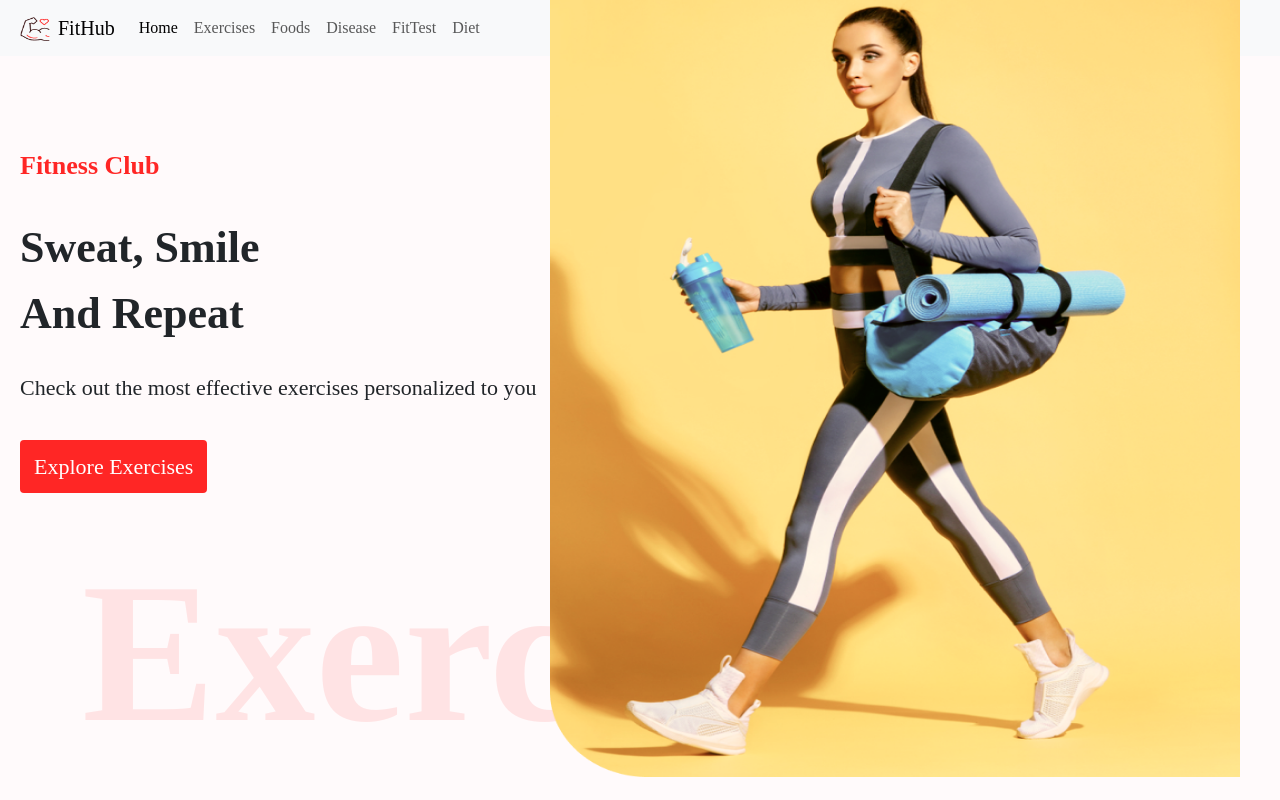
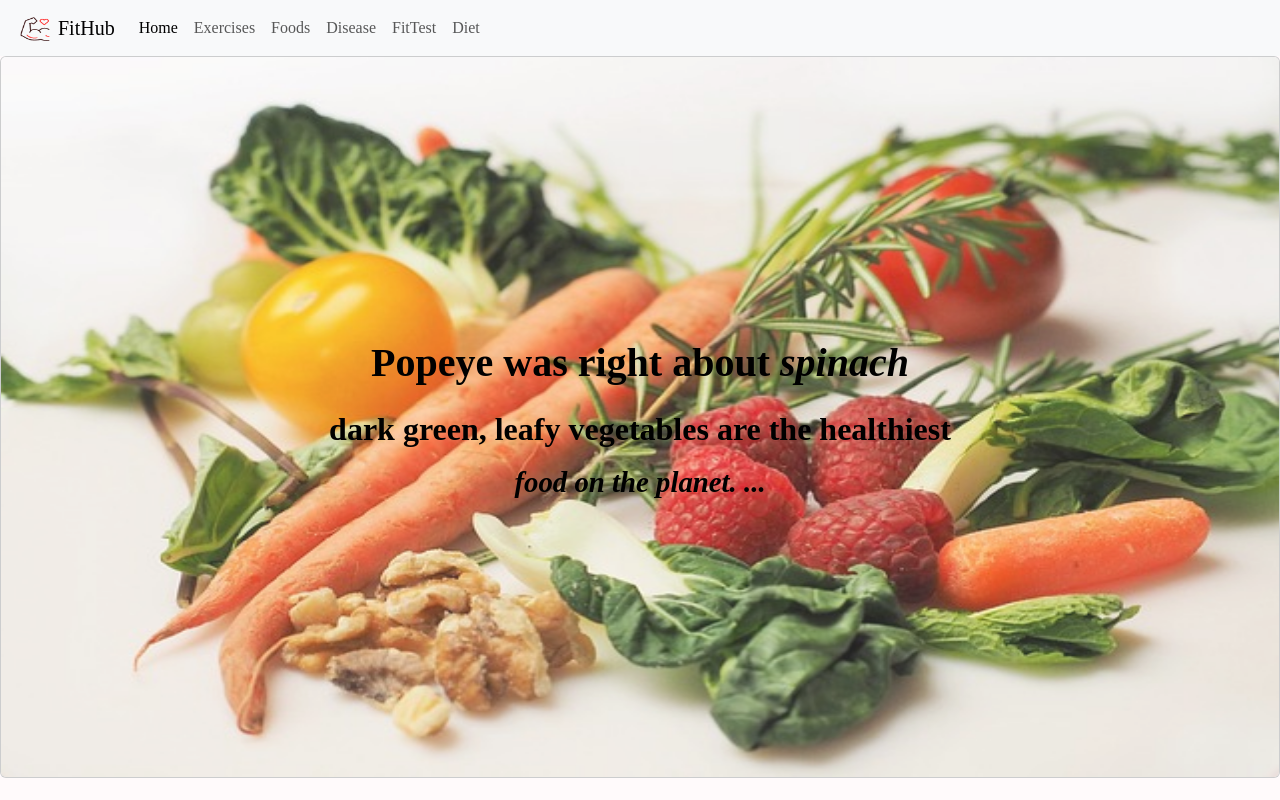
Before and after one commit to Priti0829/FitnesHub, a React (Create React App) app: page / in a window 1280 px wide. Shown: the top 800 px of the page. Built offline with nearby package versions, Linux system fonts and the light colour scheme; no server answers.

Commit message:
api changes

```diff
--- a/src/App.js
+++ b/src/App.js
@@ -14,12 +14,12 @@ const App = () => (
   <div>
     <Navbar />
     <Routes>
-      <Route path="/" element={<Home />} />
-      <Route path="/exercise/:id" element={<ExerciseDetail />} />
-      <Route path="/food" element={<Foods />} />
+      {/* <Route path="/" element={<Home />} /> */}
+      {/* <Route path="/exercise/:id" element={<ExerciseDetail />} /> */}
+      <Route path="/" element={<Foods />} />
       <Route path="/pushup" element={<PushUp />} />
-      <Route path ="/disease" element ={<DiseaseMain/>}/>
-      <Route path ="/diet" element ={<Diet/>}/>
+      <Route path="/disease" element={<DiseaseMain />} />
+      <Route path="/diet" element={<Diet />} />
     </Routes>
     <Footer />
   </div>
--- a/src/components/PushUp.js
+++ b/src/components/PushUp.js
@@ -19,7 +19,7 @@ function PushUp() {
 	// }, []);
 
 	return (
-		<div style={{ backgroundColor: "black", color: "white" }}>
+		<div style={{ backgroundColor: "black", color: "white", height: "" }}>
 			<div className='container p-3'>
 				<h1 className='text-center mb-3 '>Pose Detection with Feedback</h1>
 				<div className="img-box" style={{}}>
--- a/src/utils/fetchData.js
+++ b/src/utils/fetchData.js
@@ -2,7 +2,7 @@ export const exerciseOptions = {
   method: "GET",
   headers: {
     "X-RapidAPI-Host": "exercisedb.p.rapidapi.com",
-    "X-RapidAPI-Key": "03aaa0151bmshc35c6b85c1e8b58p1a9f97jsn4381d3c5c1e2",
+    // "X-RapidAPI-Key": "d820beaad3msh490be55ecdf59ffp181343jsn29422e327724",
   },
 };
 
```
